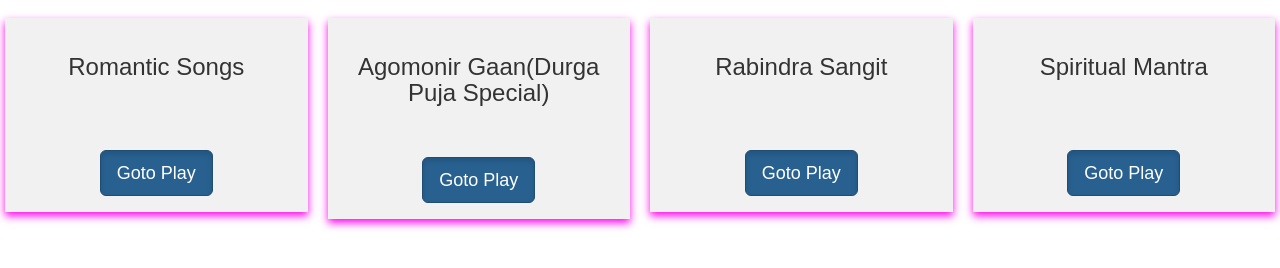
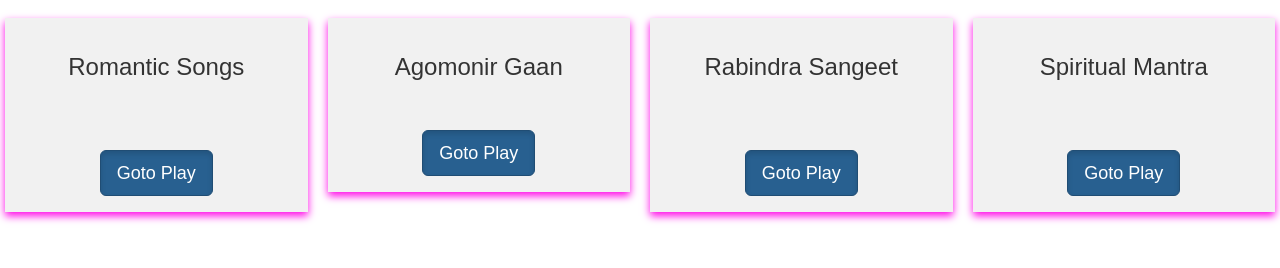
Before and after one commit to DibyenduCode/mood, a plain HTML site: page index.html in a window 1280 px wide. Shown: the part 54-322 px from the top of the page. Drawn offline with nearby package versions, Linux system fonts and the light colour scheme.

Commit message:
Update index.html

```diff
--- a/index.html
+++ b/index.html
@@ -96,7 +96,7 @@ body {
 
   <div class="column">
     <div class="card">
-      <h3>Agomonir Gaan(Durga Puja Special) </h3>
+      <h3>Agomonir Gaan</h3>
       <br>
       <br>
       <a href="agomoni.html" class="btn btn-primary btn-lg active" role="button" aria-pressed="true">Goto Play</a>
@@ -105,7 +105,7 @@ body {
 
   <div class="column">
     <div class="card">
-      <h3>Rabindra Sangit</h3>
+      <h3>Rabindra Sangeet</h3>
       <br>
       <br>
       <br>
```
